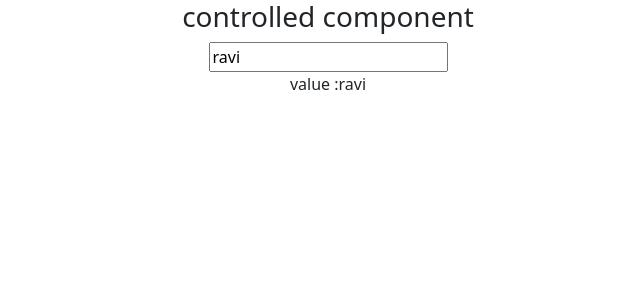
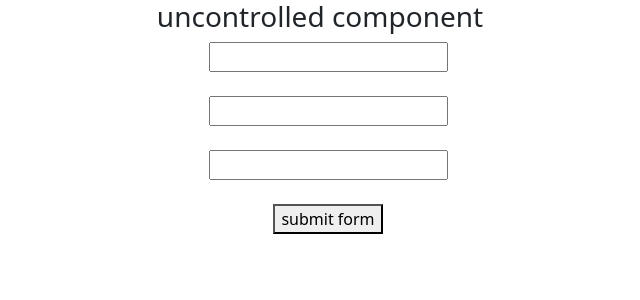
Before and after one commit to RAVIWITHGIT/React, a React (Create React App) app: page / in a window 1280 px wide. Shown: the top 300 px of the page, without its empty margins (312-952 px from the left). Built offline with nearby package versions, Linux system fonts and the light colour scheme.

Commit message:
uncontrolled component

```diff
--- a/src/App.js
+++ b/src/App.js
@@ -1,12 +1,13 @@
 import React from 'react';
 import Tut44 from './tut44_controlledcomponent/tut44';
+import Tut45 from './tut45_uncontrolledComponent/tut45';
 
 
 
 function App() {
 
   return (
-    <Tut44/>
+    <Tut45/>
   );
 }
 
--- /dev/null
+++ b/src/tut45_uncontrolledComponent/tut45.js
@@ -0,0 +1,31 @@
+/* ***************************** uncontrolled component
+1. the component that contains the input fields
+2. component which handle by ref or javascript dom , not handle by state
+*/
+
+import React, { useRef } from 'react'
+
+const Tut45 = () => {
+    const input1 = useRef()
+    const input2 = useRef()
+    const stopRefresh = (e)=>{
+        e.preventDefault();
+        let thirdInput = document.getElementById("thirdInput").value
+        console.log(input1.current.value)
+        console.log(input2.current.value)
+        console.log(thirdInput)
+    }
+  return (
+    <div className='text-center'>
+        <h3 className='me-3'>uncontrolled component</h3>
+      <form action="">
+        <input ref={input1} type="text" /> <br /> <br />
+        <input ref={input2} type="text" /> <br /> <br />
+        <input id='thirdInput' type="text" /> <br /> <br />
+        <button onClick={stopRefresh}>submit form</button>
+      </form>
+    </div>
+  )
+}
+
+export default Tut45
```
